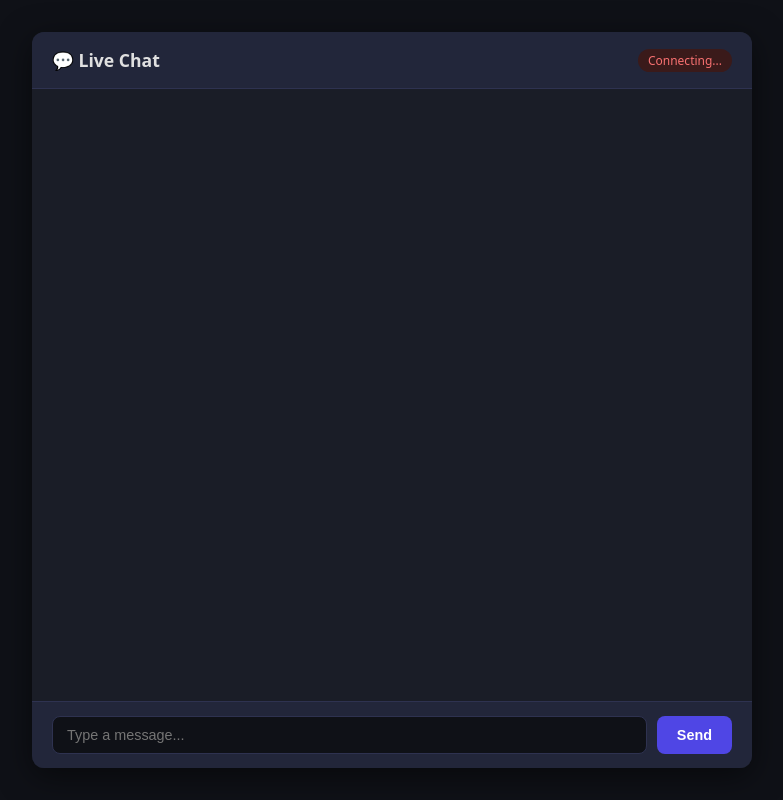
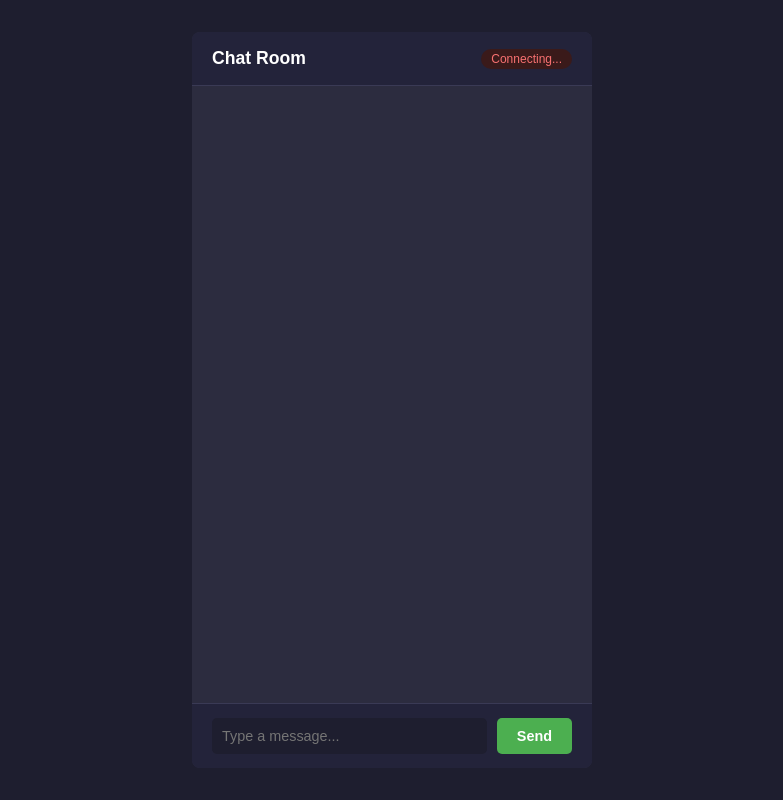
Before and after one commit to willj768/Authentication-System, a Flask app: page /chat in a window 1280 px wide. Shown: the whole page, without its empty margins (248-1031 px from the left). Run offline with Flask 3, Linux system fonts and the light colour scheme; a user stored in the database is signed in; some libraries are stand-ins or nearby versions.

Commit message:
updated chat frontend

```diff
--- a/static/chat.css
+++ b/static/chat.css
@@ -1,9 +1,9 @@
 *, *::before, *::after { box-sizing: border-box; margin: 0; padding: 0; }
 
 body {
-  font-family: system-ui, sans-serif;
-  background: #0f1117;
-  color: #e0e0e0;
+  font-family: Arial, sans-serif;
+  background: #1e1e2f;
+  color: white;
   height: 100vh;
   display: flex;
   align-items: center;
@@ -11,25 +11,22 @@ body {
 }
 
 .chat-wrapper {
-  width: 100%;
-  max-width: 720px;
+  width: 400px;
   height: 92vh;
   display: flex;
   flex-direction: column;
-  background: #1a1d27;
-  border-radius: 12px;
+  background: #2c2c3f;
+  border-radius: 8px;
   overflow: hidden;
-  box-shadow: 0 8px 32px rgba(0,0,0,0.5);
 }
 
-/* Header */
 .chat-header {
   display: flex;
   align-items: center;
   justify-content: space-between;
   padding: 16px 20px;
-  background: #22263a;
-  border-bottom: 1px solid #2e3250;
+  background: #23233a;
+  border-bottom: 1px solid #3a3a55;
 }
 
 .chat-header h2 { font-size: 1.1rem; font-weight: 600; }
@@ -43,26 +40,24 @@ body {
 .status.online  { background: #1a3a2a; color: #4ade80; }
 .status.offline { background: #3a1a1a; color: #f87171; }
 
-/* Messages area */
 .chat-messages {
   flex: 1;
   overflow-y: auto;
   padding: 16px 20px;
   display: flex;
   flex-direction: column;
-  gap: 12px;
+  gap: 10px;
   scroll-behavior: smooth;
 }
 
 .chat-messages::-webkit-scrollbar { width: 5px; }
-.chat-messages::-webkit-scrollbar-thumb { background: #2e3250; border-radius: 99px; }
+.chat-messages::-webkit-scrollbar-thumb { background: #3a3a55; border-radius: 99px; }
 
-/* Individual message */
 .message {
-  background: #22263a;
-  border-radius: 8px;
+  background: #23233a;
+  border-radius: 5px;
   padding: 10px 14px;
-  max-width: 75%;
+  max-width: 85%;
   align-self: flex-start;
   word-break: break-word;
 }
@@ -70,13 +65,13 @@ body {
 .msg-email {
   font-size: 0.72rem;
   font-weight: 600;
-  color: #818cf8;
+  color: #4caf50;
   margin-right: 8px;
 }
 
 .msg-time {
   font-size: 0.68rem;
-  color: #555e8a;
+  color: #888;
 }
 
 .msg-text {
@@ -85,39 +80,36 @@ body {
   line-height: 1.45;
 }
 
-/* Input bar */
 .chat-input-bar {
   display: flex;
   gap: 10px;
   padding: 14px 20px;
-  background: #22263a;
-  border-top: 1px solid #2e3250;
+  background: #23233a;
+  border-top: 1px solid #3a3a55;
 }
 
 .chat-input-bar input {
   flex: 1;
-  padding: 10px 14px;
-  background: #0f1117;
-  border: 1px solid #2e3250;
-  border-radius: 8px;
-  color: #e0e0e0;
+  padding: 10px;
+  background: #1e1e2f;
+  border: none;
+  border-radius: 5px;
+  color: white;
   font-size: 0.9rem;
   outline: none;
-  transition: border-color 0.2s;
+  font-family: Arial, sans-serif;
 }
-
-.chat-input-bar input:focus { border-color: #818cf8; }
 
 .chat-input-bar button {
   padding: 10px 20px;
-  background: #4f46e5;
-  color: #fff;
+  background: #4caf50;
+  color: white;
   border: none;
-  border-radius: 8px;
+  border-radius: 5px;
   font-size: 0.9rem;
   font-weight: 600;
   cursor: pointer;
-  transition: background 0.2s;
+  font-family: Arial, sans-serif;
 }
 
-.chat-input-bar button:hover { background: #4338ca; }
+.chat-input-bar button:hover { background: #45a049; }
--- a/templates/chat.html
+++ b/templates/chat.html
@@ -9,10 +9,10 @@
 <body>
 
   <div class="chat-wrapper">
-    <header class="chat-header">
-      <h2>💬 Live Chat</h2>
+    <div class="chat-header">
+      <h2>Chat Room</h2>
       <span id="status" class="status offline">Connecting...</span>
-    </header>
+    </div>
 
     <div class="chat-messages" id="messages"></div>
 
@@ -28,7 +28,6 @@
     </div>
   </div>
 
-  <!-- Socket.IO client served by Flask-SocketIO -->
   <script src="https://cdn.socket.io/4.7.5/socket.io.min.js"></script>
   <script src="/static/chat.js"></script>
 </body>
```
Also changed, not shown: data/auth.db.
